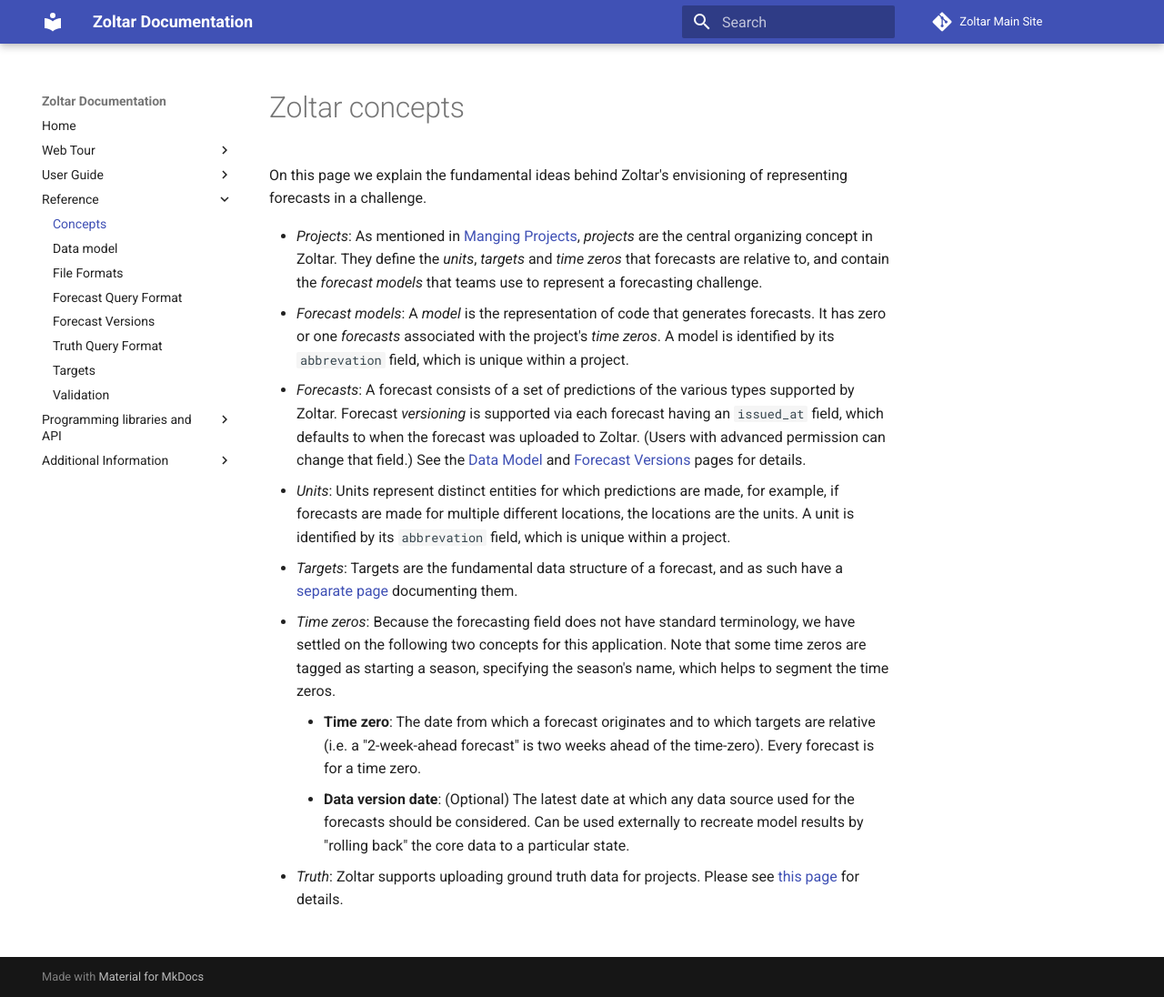
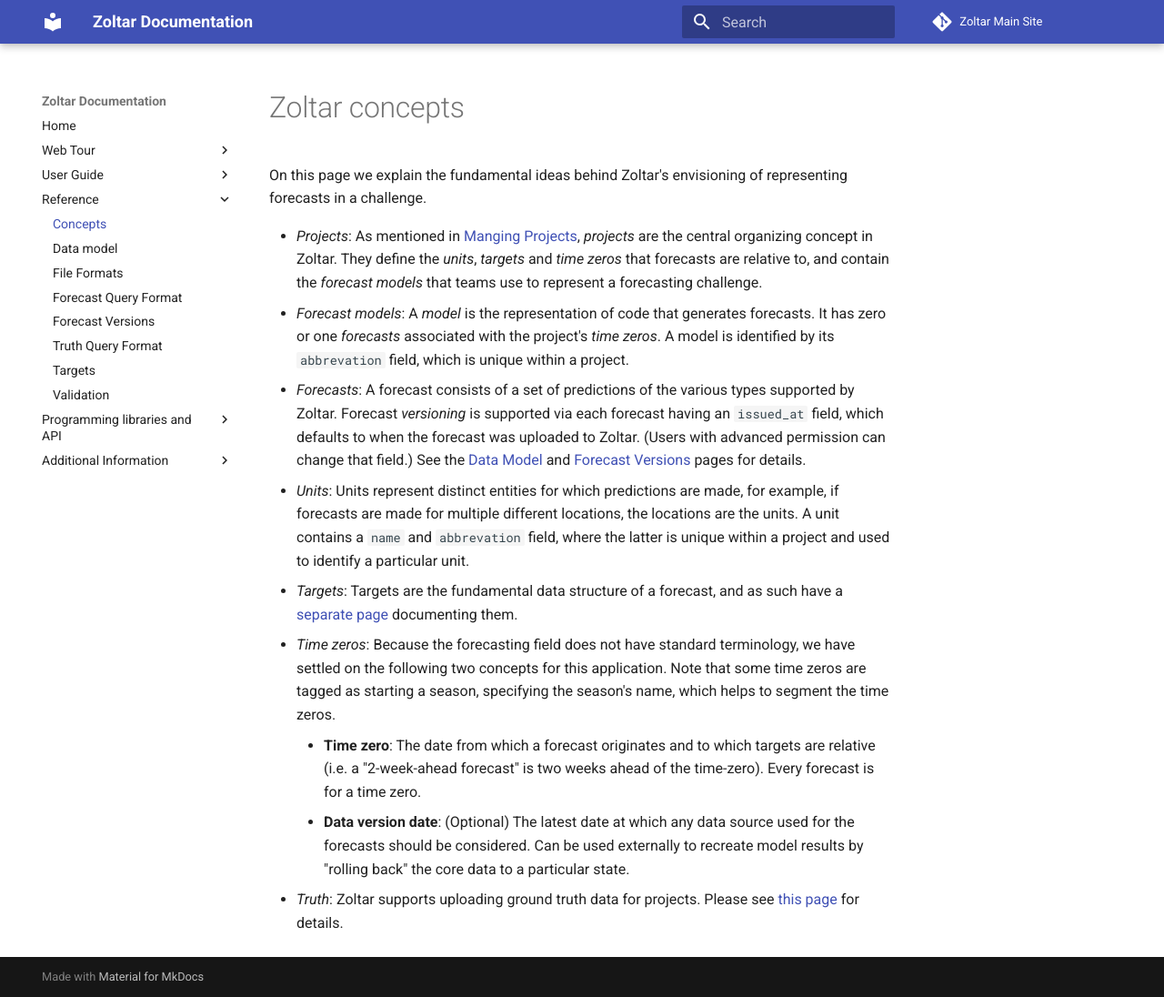
Before and after one commit to reichlab/docs.zoltardata, an MkDocs documentation site: the page built from docs/Concepts.md, in a window 1280 px wide and 1096 px high. Shown: the whole window at 91% size. Built offline with MkDocs 1.6.1 and Material for MkDocs 9.7.7, drawn with Linux system fonts in a browser that asks for light colours.

Commit message:
WIP issue_228

```diff
--- a/docs/Concepts.md
+++ b/docs/Concepts.md
@@ -5,7 +5,7 @@ On this page we explain the fundamental ideas behind Zoltar's envisioning of rep
 - _Projects_: As mentioned in [Manging Projects](Projects.md), _projects_ are the central organizing concept in Zoltar. They define the _units_, _targets_ and _time zeros_ that forecasts are relative to, and contain the _forecast models_ that teams use to represent a forecasting challenge.
 - _Forecast models_: A _model_ is the representation of code that generates forecasts. It has zero or one _forecasts_ associated with the project's _time zeros_. A model is identified by its `abbrevation` field, which is unique within a project.
 - _Forecasts_: A forecast consists of a set of predictions of the various types supported by Zoltar. Forecast _versioning_ is supported via each forecast having an `issued_at` field, which defaults to when the forecast was uploaded to Zoltar. (Users with advanced permission can change that field.) See the [Data Model](DataModel.md) and [Forecast Versions](ForecastVersions.md) pages for details.
-- _Units_: Units represent distinct entities for which predictions are made, for example, if forecasts are made for multiple different locations, the locations are the units. A unit is identified by its `abbrevation` field, which is unique within a project.
+- _Units_: Units represent distinct entities for which predictions are made, for example, if forecasts are made for multiple different locations, the locations are the units. A unit contains a `name` and `abbrevation` field, where the latter is unique within a project and used to identify a particular unit.
 - _Targets_: Targets are the fundamental data structure of a forecast, and as such have a [separate page](Targets.md) documenting them.
 - _Time zeros_: Because the forecasting field does not have standard terminology, we have settled on the following two concepts for this application. Note that some time zeros are tagged as starting a season, specifying the season's name, which helps to segment the time zeros.
     - **Time zero**: The date from which a forecast originates and to which targets are relative (i.e. a "2-week-ahead forecast" is two weeks ahead of the time-zero). Every forecast is for a time zero.
```
Also changed, not shown: docs/ProjectDetailPage.md (+1 -1 lines).
